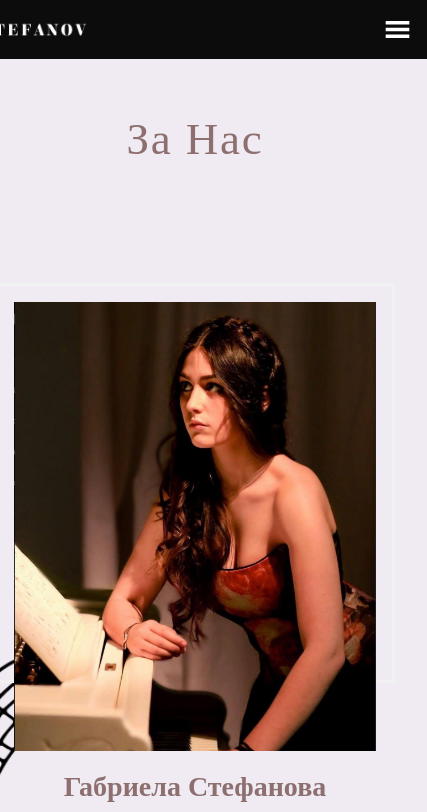
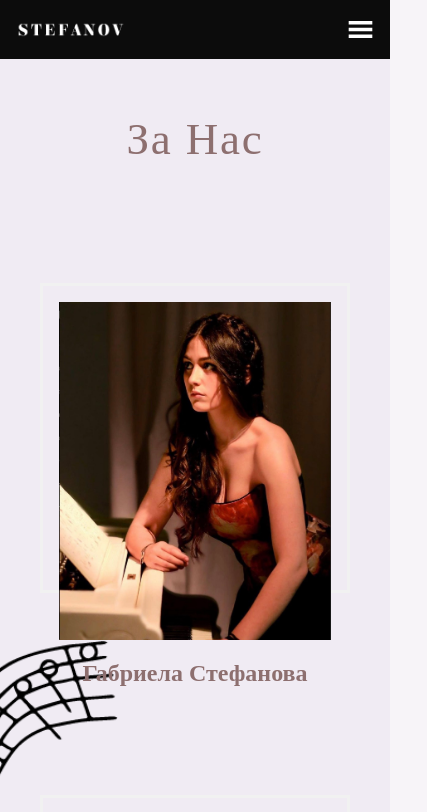
Before and after one commit to mlilian611/Stefanov_Academy_Project, a React (Create React App) app: page /about-us in a window 390 px wide. Shown: the top 812 px of the page, 427 px wide, since content can reach past the window. Built offline with nearby package versions, Linux system fonts and the light colour scheme; a web font is replaced by a local one.

Commit message:
Updated the About Us page with adding a pop-up window with more information about the people

```diff
--- a/src/constants/images.js
+++ b/src/constants/images.js
@@ -24,6 +24,7 @@
 import sofia_chernishkova from "../assets/sofia_chernishkova.jpg";
 import back_card from "../assets/back_card.png";
 import bg_3 from "../assets/bg_3.jpg";
+import bg_1 from "../assets/bg_1.png";
 import idk from "../assets/idk.png";
 import bg_10 from "../assets/bg_10.png";
 import musica_note from "../assets/musical_note.jpg";
@@ -56,6 +57,7 @@
   sofia_chernishkova,
   back_card,
   bg_3,
+  bg_1,
   idk,
   bg_10,
   musica_note,
--- a/src/container/AboutUs/AboutUs.css
+++ b/src/container/AboutUs/AboutUs.css
@@ -20,13 +20,139 @@
   padding-bottom: 1em;
   letter-spacing: 0.3em;
 }
+body.active-modal {
+  overflow: hidden;
+}
+
+.overlay {
+  position: fixed;
+  top: 0;
+  left: 0;
+  width: 100%;
+  height: 100%;
+  background-color: rgba(0, 0, 0, 0.8);
+  z-index: 999;
+}
+
+.modal-close-button {
+  padding: 10px 20px;
+  background-color: #4caf50;
+  color: #fff;
+  border: none;
+  border-radius: 4px;
+  cursor: pointer;
+  padding-bottom: 10px;
+}
+
+.popup {
+  display: flex;
+  flex-direction: column; /* Stacks items vertically */
+  justify-content: center; /* Centers items vertically */
+  align-items: center; /* Center items horizontally */
+  position: fixed; /* Position the modal relative to the viewport */
+  top: 50%;
+  left: 50%;
+  transform: translate(-50%, -50%);
+  width: 80%;
+  max-width: 800px;
+  padding: 20px;
+  background-color: #fff;
+  box-shadow: 0 0 20px rgba(0, 0, 0, 0.9);
+  z-index: 1000;
+  border-radius: 30px;
+}
+
+.pop-up_image_background {
+  width: 100%;
+  height: 100%;
+  object-fit: cover;
+  border-radius: 5%;
+  opacity: 0.2;
+  position: absolute;
+  top: 0;
+  left: 0;
+  z-index: -1;
+}
+
+.pop-up_image {
+  width: 30%;
+  height: auto;
+  margin-bottom: 1em;
+}
+
+.pop-up_title {
+  font-size: 30px;
+  letter-spacing: 15px;
+  margin-bottom: 1em;
+}
+
+.pop-up_content {
+  text-align: center;
+  line-height: 2;
+  width: 90%;
+}
+
+.pop-up_close_button {
+  padding: 10px 20px;
+  background-color: #8d6f6f;
+  color: #fff;
+  border: none;
+  border-radius: 4px;
+  cursor: pointer;
+  margin-top: 1em; /* Adjust margin as needed */
+}
+
+.overlay {
+  position: fixed;
+  top: 0;
+  left: 0;
+  width: 100%;
+  height: 100%;
+  background-color: rgba(0, 0, 0, 0.8);
+  z-index: 999;
+}
+
+.popup.show {
+  display: block;
+  animation: fadeIn 1s forwards;
+}
+
+.popup.hide {
+  animation: fadeOut 0.1s forwards;
+}
+
+.popup button {
+  padding: 10px 20px;
+  background-color: #8d6f6f;
+  color: #fff;
+  border: none;
+  border-radius: 4px;
+  cursor: pointer;
+}
+
+@keyframes fadeIn {
+  from {
+    opacity: 0;
+  }
+  to {
+    opacity: 1;
+  }
+}
+
+@keyframes fadeOut {
+  from {
+    opacity: 1;
+  }
+  to {
+    opacity: 0;
+  }
+}
 
 .card-grid {
   display: flex;
   justify-content: center;
   flex-wrap: wrap;
   gap: 170px;
-  grid-template-columns: repeat(auto-fit, minmax(300px, 1fr));
 }
 
 .card {
@@ -84,7 +210,7 @@
   width: 100%;
   height: 100%;
   object-fit: cover;
-  opacity: 0.5;
+  opacity: 0.2;
 }
 
 .flip-card img {
@@ -100,6 +226,7 @@
   color: #8d6f6f;
   text-align: center;
   width: 90%;
+  line-height: 1.8;
 }
 
 .flip-card-back h2 {
@@ -111,16 +238,13 @@
 }
 
 button {
-  border-color: rgb(235, 214, 247);
-  border-radius: 1rem;
-  color: #000000;
-  background-color: transparent;
-  box-shadow: 0 0 40px 40px rgba(144, 0, 228, 0) inset,
-    0 0 0 0 rgb(232, 213, 245);
-  transition: all 300ms ease-in-out;
-  padding: 8px 22px;
-  font-size: 15px;
-  margin-top: 1rem;
+  margin-top: 20px;
+  padding: 10px 20px;
+  background-color: #8d6f6f;
+  color: #fff;
+  border: none;
+  border-radius: 4px;
+  cursor: pointer;
 }
 
 button:hover {
@@ -128,22 +252,9 @@
     0 0 10px 4px rgb(229, 215, 238);
 }
 @media screen and (max-width: 2000px) {
-  .app__aboutus-content_knife img {
-    height: 1110px;
-  }
-  .app__aboutus-content_about p {
-    margin: 4rem 0;
-  }
 }
 
 @media screen and (min-width: 660px) and (max-width: 1370px) {
-  .app__aboutus-content {
-    flex-direction: column;
-  }
-
-  .app__aboutus-content_knife {
-    margin: 4rem 0;
-  }
   .card {
     width: 600px;
     height: 600px;
@@ -159,20 +270,60 @@
 }
 
 @media screen and (max-width: 650px) {
-  .app__aboutus-overlay img {
-    width: 80%;
-    height: 320px;
+  .card {
+    width: 310px;
+    height: 310px;
   }
-  .card {
-    width: 400px;
-    height: 400px;
+
+  .flip-card-back p {
+    position: fixed;
+    top: 50%;
+    left: 50%;
+    transform: translate(-50%, -50%);
+    color: #8d6f6f;
+    text-align: center;
+    width: 100%;
+    line-height: 1.6;
   }
 
   .card-grid {
     gap: 10px;
   }
-  .flip-card-front h2,
-  .flip-card-back h2 {
-    font-size: 28px;
+
+  .popup {
+    width: 90%;
+    max-width: 90%;
+    max-height: 80%;
+    overflow-y: auto;
+  }
+
+  .pop-up_image_background {
+    width: 100%;
+    height: 100%;
+    object-fit: cover;
+    border-radius: 5%;
+    opacity: 0.2;
+    position: absolute;
+    top: 0;
+    left: 0;
+    z-index: -1;
+  }
+
+  .pop-up_image {
+    width: 50%;
+    /* height: auto;
+    margin-bottom: 1em; */
+  }
+
+  .pop-up_title {
+    font-size: 20px;
+    letter-spacing: 15px;
+    margin-bottom: 1em;
+  }
+
+  .pop-up_content {
+    text-align: center;
+    line-height: 1.6;
+    width: 100%;
   }
 }
--- a/src/container/AboutUs/AboutUs.jsx
+++ b/src/container/AboutUs/AboutUs.jsx
@@ -1,8 +1,28 @@
-import React from "react";
+import React, { useState } from "react";
 import { images } from "../../constants";
 import "./AboutUs.css";
 
-const AboutUs = () => (
+const AboutUs = () => {
+  const [modalVisible, setModalVisible] = useState(false);
+  const [modalContent, setModalContent] = useState({});
+  const [isHiding, setIsHiding] = useState(false);
+
+  const handleButtonClick = (content) => {
+    setModalContent(content);
+    setModalVisible(true);
+    document.body.classList.add("active-modal");
+  };
+
+  const closeModal = () => {
+    setIsHiding(true);
+    setTimeout(() => {
+      setModalVisible(false);
+      setIsHiding(false);
+      document.body.classList.remove("active-modal");
+    }, 300);
+  };
+
+  return (
     <div>
       <h1 className="headtext__cormorant">За нас</h1>
       <div
@@ -20,21 +40,24 @@
                 <div className="flip-card-back">
                   <img src={images.back_card} alt="Back 1" />
                   <h2>Пиано</h2>
-
                   <p>
-                  Габриела Стефанова, родена на 7.11.1996г. в гр. Пловдив,
-                  започва да свири на пиано от 5 годишна при г-жа Людмила
-                  Петрова. Учи в НУМТИ "Добрин Петков" в класа на г-жа Антоанета
-                  Генова от първи клас. Завършва гимназия в НМУ "Любомир
-                  Пипков", гр.София, в класа на проф.док.Борислава Танева.
-                  Започва висшето си образование във Виена, Австрия в Musik und
-                  Kunst Privatuniversität der Stadt Wien в класа по пиано на
-                  проф. Клаус Щикен. Понастоящем е студентка в НМА "Панчо
-                  Владигеров", гр.София, в класа на проф.док.Борислава Танева и
-                  в Accademia Musicale S. Cecilia, гр. Бергамо, в класа на проф.
-                  Константин Богино.
+                    Родена на 7.11.1996г. в гр. Пловдив, започва да свири на
+                    пиано от 5 годишна при г-жа Людмила Петрова. Учи в НУМТИ
+                    "Добрин Петков" в класа на г-жа Антоанета Генова от първи
+                    клас. Завършва гимназия в НМУ "Любомир Пипков", гр.София, в
+                    класа на проф.док.Борислава Танева.
                     <div className="button">
-                    <button>Научи повече</button>
+                      <button
+                        onClick={() =>
+                          handleButtonClick({
+                            title: "Габриела Стефанова",
+                            content:
+                              "Родена на 7.11.1996г. в гр. Пловдив, започва да свири на пиано от 5 годишна при г-жа Людмила Петрова. Учи в НУМТИ Добрин Петков в класа на г-жа Антоанета Генова от първи клас. Завършва гимназия в НМУ Любомир Пипков, гр.София, в класа на проф.док.Борислава Танева. Започва висшето си образование във Виена, Австрия в Musik und Kunst Privatuniversität der Stadt Wien в класа по пиано на проф. Клаус Щикен. Понастоящем е студентка в НМА Панчо Владигеров, гр.София, в класа на проф.док. Борислава Танева и в Accademia Musicale S. Cecilia, гр. Бергамо, в класа на проф. Константин Богино.\n\nLorem ipsum dolor sit amet, consectetur adipiscing elit.\nDuis interdum cursus leo, ac rutrum enim vulputate sit amet. Praesent fringilla sem diam, eget scelerisque quam vehicula sit amet. Nulla nec erat eu diam tempor cursus. Donec tincidunt lobortis felis, in mattis urna efficitur at. Morbi congue, lorem et condimentum sollicitudin, massa augue malesuada velit, ut fringilla nisi massa a erat. Nam nisi ex, tincidunt sit amet pharetra sit amet, pellentesque ac diam.",
+                          })
+                        }
+                      >
+                        Научи повече
+                      </button>
                     </div>
                   </p>
                 </div>
@@ -60,13 +83,13 @@
             <div className="flip-card">
               <div className="flip-card-inner">
                 <div className="flip-card-front">
-                <img src={images.borislav_benchev} alt="Front 4" />
+                  <img src={images.borislav_benchev} alt="Front 3" />
                   <h2>Борислав Бенчев</h2>
                 </div>
                 <div className="flip-card-back">
-                <img src={images.back_card} alt="Back 4" />
+                  <img src={images.back_card} alt="Back 3" />
                   <h2>Пиано</h2>
-                <p>Back Text 4</p>
+                  <p>Back Text 3</p>
                 </div>
               </div>
             </div>
@@ -90,20 +113,53 @@
             <div className="flip-card">
               <div className="flip-card-inner">
                 <div className="flip-card-front">
-                <img src={images.alek_canov} alt="Front 3" />
+                  <img src={images.alek_canov} alt="Front 5" />
                   <h2>Алек Цанов</h2>
                 </div>
                 <div className="flip-card-back">
-                <img src={images.back_card} alt="Back 3" />
+                  <img src={images.back_card} alt="Back 5" />
                   <h2>Виолончело</h2>
-                <p>Back Text 3</p>
+                  <p>Back Text 5</p>
                 </div>
               </div>
             </div>
           </div>
         </div>
       </div>
+      {modalVisible && (
+        <>
+          <div className="overlay" onClick={closeModal}></div>
+          <Modal
+            isHiding={isHiding}
+            content={modalContent}
+            closeModal={closeModal}
+          />
+        </>
+      )}
     </div>
   );
+};
+
+const Modal = ({ content, closeModal, isHiding }) => {
+  return (
+    <div className={`popup ${isHiding ? "hide" : "show"}`}>
+      <img
+        className="pop-up_image_background"
+        src={images.back_card}
+        alt="Front 2"
+      />
+      <img
+        className="pop-up_image"
+        src={images.gabriela_stefanova}
+        alt="Front 2"
+      />
+      <h3 className="pop-up_title">{content.title}</h3>
+      <p className="pop-up_content">{content.content}</p>
+      <button className="pop-up_close_button" onClick={closeModal}>
+        Затвори
+      </button>
+    </div>
+  );
+};
 
 export default AboutUs;
```
Lines whose indentation alone changed are shown as unchanged.
